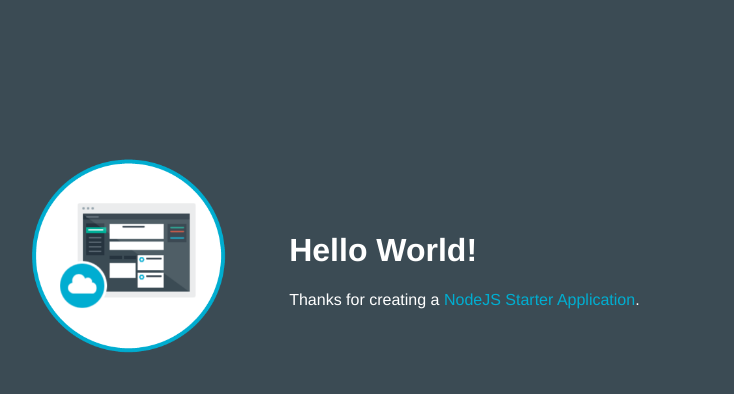
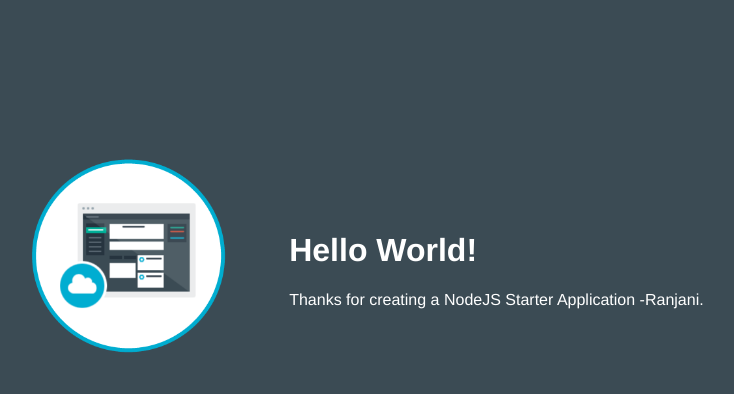
Before and after one commit to ranjanij1/Nodejsdemoapp-ranjani, a website: page public/index.html in a window 1280 px wide. Shown: the whole page, without its empty margins (253-987 px from the left). Drawn offline with Linux system fonts and the light colour scheme.

Commit message:
first commit

```diff
--- a/public/index.html
+++ b/public/index.html
@@ -17,7 +17,7 @@
         </td>
         <td>
           <h1 id="message">Hello World!</h1>
-          <p class='description'></p> Thanks for creating a <span class = "blue">NodeJS Starter Application</span>.
+          <p class='description'></p> Thanks for creating a NodeJS Starter Application -Ranjani.
         </td>
       </tr>
     </table>
```
Also changed, not shown: 1 other file.
